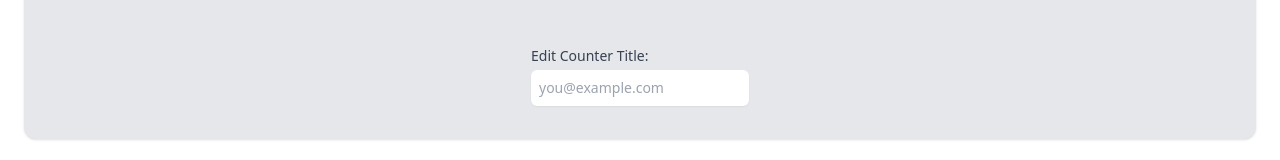
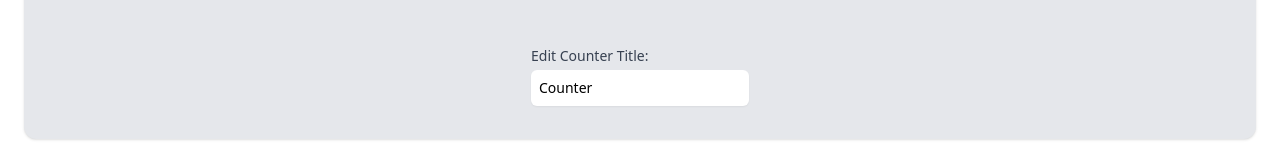
Before and after one commit to Fitzpa/vue-refresh, a Vue app in the folder apps/vue-composition-api-basics/: page / in a window 1280 px wide. Shown: the part 469-629 px from the top of the page. Built offline with nearby package versions, Linux system fonts and the light colour scheme.

Commit message:
using v-model for two way binding

```diff
--- a/apps/vue-composition-api-basics/src/views/HomeView.vue
+++ b/apps/vue-composition-api-basics/src/views/HomeView.vue
@@ -27,16 +27,17 @@
         </span>
       </div>
       <div class="edit">
-        <label for="email" class="block text-sm font-medium text-gray-700">
+        <label for="title" class="block text-sm font-medium text-gray-700">
           Edit Counter Title:
         </label>
         <div class="mt-1">
           <input
-            id="email"
-            type="email"
-            name="email"
+            id="title"
+            v-model="counterTitle"
+            type="text"
+            name="title"
             class="block w-full rounded-md border-gray-300 p-2 shadow-sm focus:border-indigo-500 focus:ring-indigo-500 sm:text-sm"
-            placeholder="you@example.com" />
+            placeholder="Counter"/>
         </div>
       </div>
     </div>
```
